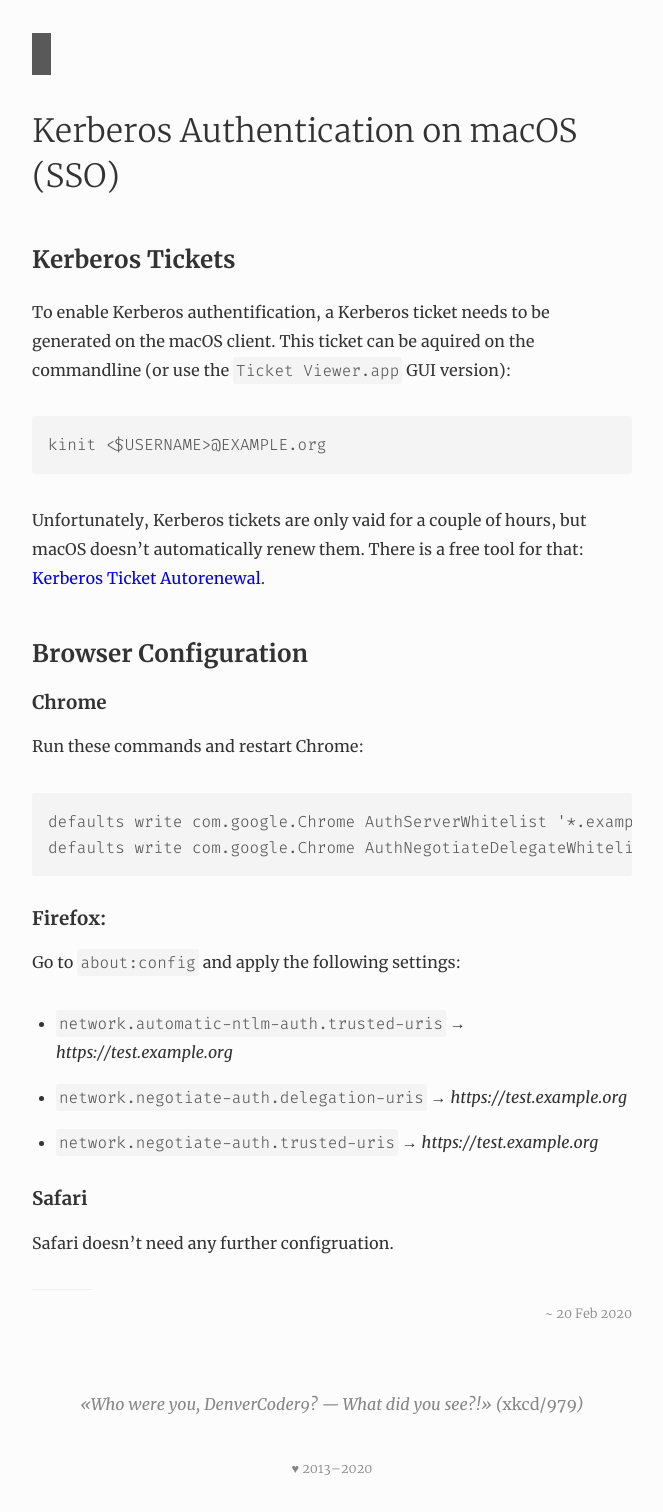
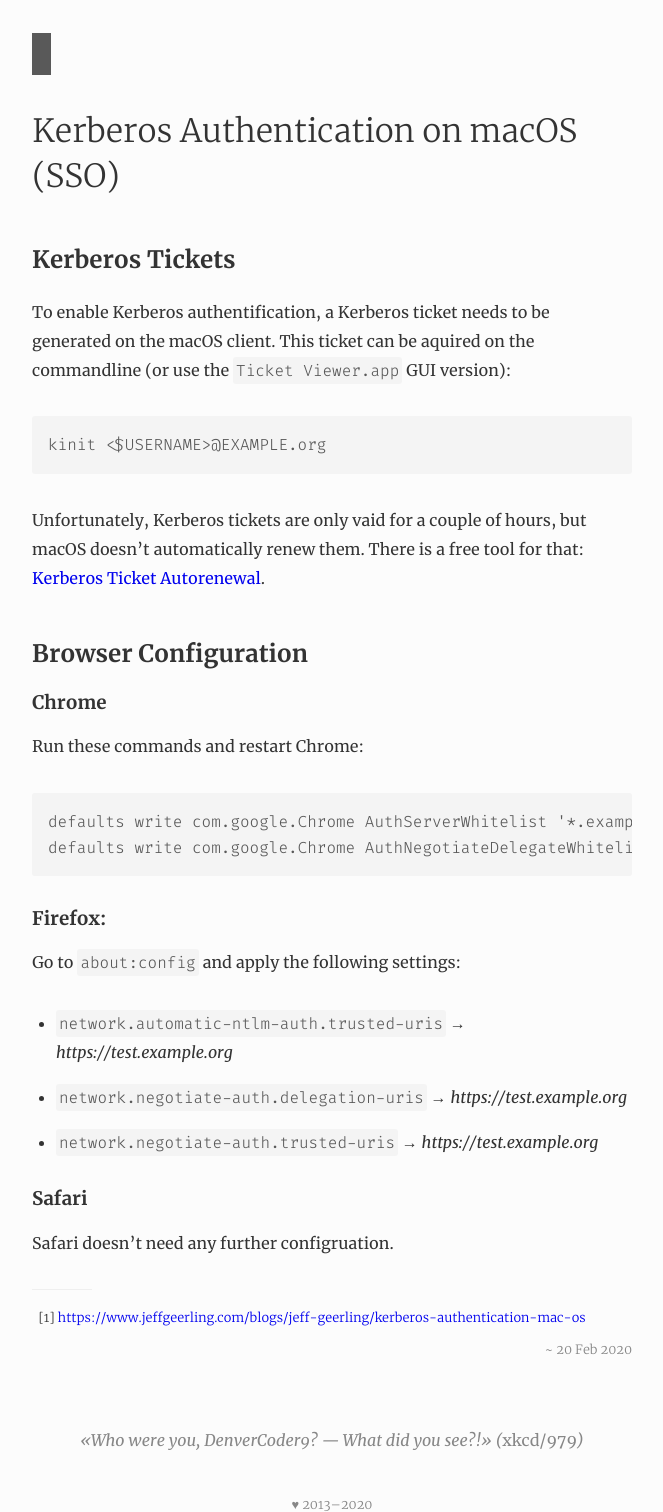
Before and after one commit to j7k6/docs.j7k6.org, a Jekyll site: the page built from _posts/2020-02-20-sso-macos-kerberos.md, in a window 1280 px wide. Shown: the whole page, without its empty margins (308-971 px from the left). Built offline with Jekyll 4.4.1, drawn with Linux system fonts in a browser that asks for light colours; before the commit the page ends 1476 px from its top, so only the background shows below that; some of the changed lines change nothing that is shown.

Commit message:
kerberos

```diff
--- a/_posts/2020-02-20-sso-macos-kerberos.md
+++ b/_posts/2020-02-20-sso-macos-kerberos.md
@@ -32,3 +32,4 @@ Go to `about:config` and apply the following settings:
 Safari doesn't need any further configruation.
 
 ---
+1. <https://www.jeffgeerling.com/blogs/jeff-geerling/kerberos-authentication-mac-os>
```
